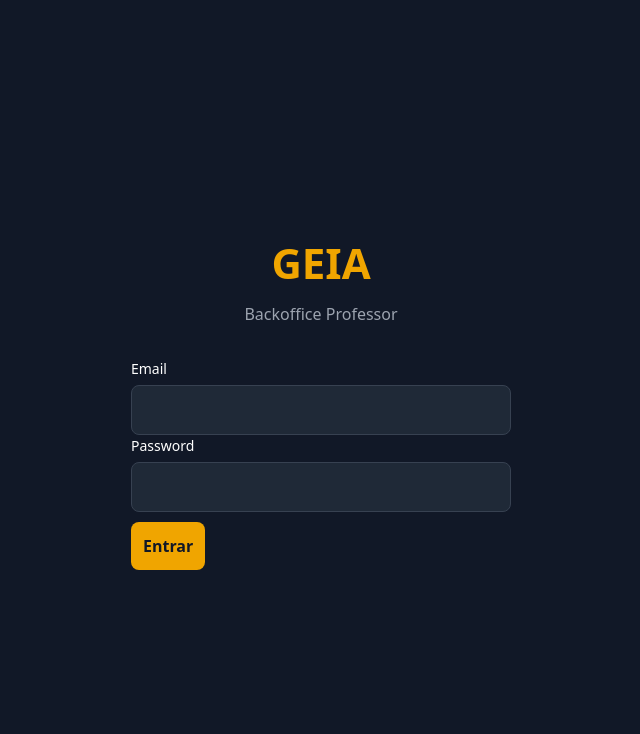
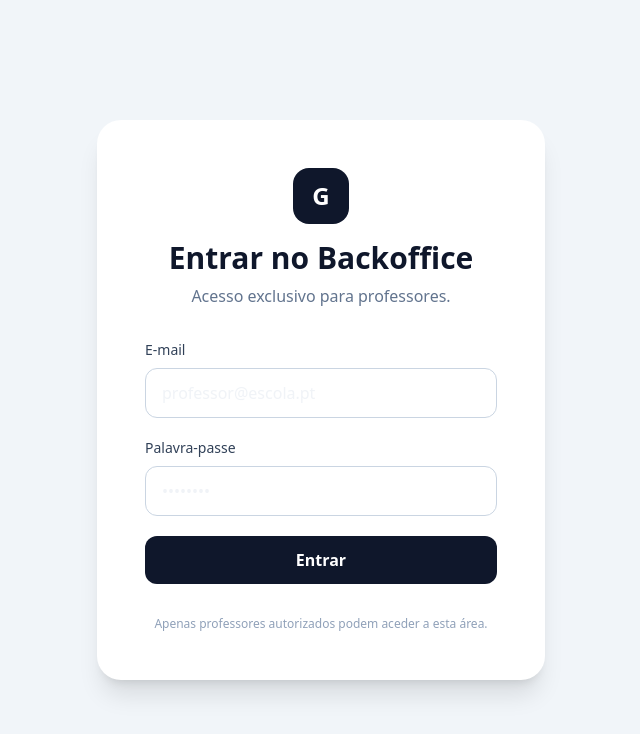
Before and after one commit to Andre2231110/GEIA, a React (Vite) app in the folder frontend/: page /backoffice in a window 1280 px wide. Shown: the top 734 px of the page, without its empty margins (319-959 px from the left). Built offline with nearby package versions, Linux system fonts and the light colour scheme.

Commit message:
Login,e v1 da dashboard

```diff
--- a/frontend/src/components/AdminLogin.jsx
+++ b/frontend/src/components/AdminLogin.jsx
@@ -3,6 +3,7 @@ import { useNavigate } from 'react-router-dom'
 import './AdminLogin.css'
 
 export default function AdminLogin() {
+
   const [username, setUsername] = useState('')
   const [password, setPassword] = useState('')
   const [error, setError] = useState('')
--- a/frontend/src/components/TeacherDashboard.jsx
+++ b/frontend/src/components/TeacherDashboard.jsx
@@ -1,69 +1,130 @@
-import './TeacherDashboard.css'
+import { useEffect, useState } from "react";
+import { useNavigate } from "react-router-dom";
 
 export default function TeacherDashboard() {
-  const teacher = JSON.parse(
-    localStorage.getItem('teacher')
-  )
+  const navigate = useNavigate();
+  const teacher = JSON.parse(localStorage.getItem("teacher"));
+
+  const [stats, setStats] = useState({
+    total_turmas: 0,
+    total_alunos: 0,
+    total_conversas: 0,
+  });
+
+  useEffect(() => {
+    if (!teacher) {
+      navigate("/backoffice");
+      return;
+    }
+
+    fetch(`http://localhost:8000/api/teacher/${teacher.id}/stats/`)
+      .then((res) => res.json())
+      .then((data) => setStats(data))
+      .catch(() => console.log("Erro ao carregar estatísticas"));
+  }, []);
+
+  function handleLogout() {
+    localStorage.removeItem("teacher");
+    navigate("/backoffice");
+  }
 
   return (
-    <div className="teacher-layout">
-
-      <aside className="teacher-sidebar">
-        <div className="teacher-logo">
-          GEIA
-        </div>
-
-        <nav className="teacher-nav">
-          <button>Dashboard</button>
-          <button>Turmas</button>
-          <button>Alunos</button>
-          <button>Assistente IA</button>
-        </nav>
-
-        <div className="teacher-user">
-          <div className="teacher-avatar">
-            {teacher?.name?.[0]?.toUpperCase()}
-          </div>
-
-          <div>
-            <div className="teacher-name">
-              {teacher?.name}
+    <div className="min-h-screen bg-slate-100 flex">
+      <aside className="w-72 bg-slate-900 text-white flex flex-col">
+        <div className="p-6 border-b border-slate-800">
+          <div className="flex items-center gap-3">
+            <div className="w-11 h-11 rounded-xl bg-amber-400 text-slate-900 flex items-center justify-center font-bold text-xl">
+              G
             </div>
-
-            <div className="teacher-role">
-              Professor
+            <div>
+              <h1 className="font-bold text-xl">GEIA</h1>
+              <p className="text-xs text-slate-400">Backoffice</p>
             </div>
           </div>
         </div>
+
+        <nav className="flex-1 p-4 space-y-2">
+          <button className="w-full text-left px-4 py-3 rounded-xl bg-slate-800 font-medium">
+            Dashboard
+          </button>
+
+          <button className="w-full text-left px-4 py-3 rounded-xl text-slate-300 hover:bg-slate-800">
+            Turmas
+          </button>
+
+          <button className="w-full text-left px-4 py-3 rounded-xl text-slate-300 hover:bg-slate-800">
+            Alunos
+          </button>
+
+          <button className="w-full text-left px-4 py-3 rounded-xl text-slate-300 hover:bg-slate-800">
+            Conversas
+          </button>
+        </nav>
+
+        <div className="p-4 border-t border-slate-800">
+          <div className="flex items-center gap-3 mb-4">
+            <div className="w-10 h-10 rounded-full bg-blue-600 flex items-center justify-center font-bold">
+              {teacher?.name?.[0]?.toUpperCase()}
+            </div>
+
+            <div className="min-w-0">
+              <p className="font-medium truncate">{teacher?.name}</p>
+              <p className="text-xs text-slate-400 truncate">{teacher?.email}</p>
+            </div>
+          </div>
+
+          <button
+            onClick={handleLogout}
+            className="w-full rounded-xl bg-slate-800 py-2 text-sm hover:bg-slate-700"
+          >
+            Sair
+          </button>
+        </div>
       </aside>
 
-      <main className="teacher-main">
+      <main className="flex-1 p-8">
+        <header className="mb-8">
+          <h2 className="text-3xl font-bold text-slate-900">
+            Dashboard
+          </h2>
+          <p className="text-slate-500 mt-1">
+            Bem-vindo, {teacher?.name}. Aqui pode acompanhar as suas turmas.
+          </p>
+        </header>
 
-        <h1>
-          Bem-vindo, {teacher?.name}
-        </h1>
-
-        <div className="teacher-cards">
-
-          <div className="teacher-card">
-            <h2>Turmas</h2>
-            <p>0</p>
+        <section className="grid grid-cols-1 md:grid-cols-3 gap-6 mb-8">
+          <div className="bg-white rounded-2xl p-6 shadow-sm border border-slate-200">
+            <p className="text-sm text-slate-500">Turmas</p>
+            <h3 className="text-4xl font-bold text-slate-900 mt-2">
+              {stats.total_turmas}
+            </h3>
           </div>
 
-          <div className="teacher-card">
-            <h2>Alunos</h2>
-            <p>0</p>
+          <div className="bg-white rounded-2xl p-6 shadow-sm border border-slate-200">
+            <p className="text-sm text-slate-500">Alunos</p>
+            <h3 className="text-4xl font-bold text-slate-900 mt-2">
+              {stats.total_alunos}
+            </h3>
           </div>
 
-          <div className="teacher-card">
-            <h2>Conversas</h2>
-            <p>0</p>
+          <div className="bg-white rounded-2xl p-6 shadow-sm border border-slate-200">
+            <p className="text-sm text-slate-500">Conversas</p>
+            <h3 className="text-4xl font-bold text-slate-900 mt-2">
+              {stats.total_conversas}
+            </h3>
           </div>
+        </section>
 
-        </div>
-
+        <section className="bg-white rounded-2xl p-6 shadow-sm border border-slate-200">
+          <h3 className="text-xl font-bold text-slate-900 mb-2">
+            Resumo das turmas
+          </h3>
+          <p className="text-slate-500">
+            Nesta primeira versão, esta área vai mostrar estatísticas gerais.
+            Depois podemos ligar aqui os dados processados da `processed_db`.
+          </p>
+        </section>
       </main>
-
     </div>
-  )
+  );
 }
--- a/frontend/src/components/TeacherLogin.css
+++ /dev/null
@@ -1,82 +0,0 @@
-.teacher-login-page {
-  min-height: 100vh;
-  background: #111827;
-
-  display: flex;
-  justify-content: center;
-  align-items: center;
-}
-
-.teacher-login-card {
-  width: 380px;
-}
-
-.teacher-login-logo {
-  text-align: center;
-  color: #f0a500;
-  font-size: 42px;
-  font-weight: 700;
-
-  margin-bottom: 8px;
-}
-
-.teacher-login-subtitle {
-  text-align: center;
-  color: #9ca3af;
-
-  margin-bottom: 32px;
-}
-
-.teacher-login-form {
-  display: flex;
-  flex-direction: column;
-  gap: 16px;
-}
-
-.teacher-field {
-  display: flex;
-  flex-direction: column;
-  gap: 6px;
-}
-
-.teacher-field label {
-  color: white;
-  font-size: 14px;
-}
-
-.teacher-field input {
-  background: #1f2937;
-
-  border: 1px solid #374151;
-  border-radius: 8px;
-
-  padding: 12px;
-
-  color: white;
-}
-
-.teacher-field input:focus {
-  outline: none;
-  border-color: #f0a500;
-}
-
-.teacher-login-btn {
-  margin-top: 10px;
-
-  border: none;
-  border-radius: 8px;
-
-  padding: 12px;
-
-  background: #f0a500;
-  color: #111827;
-
-  font-weight: 600;
-
-  cursor: pointer;
-}
-
-.teacher-error {
-  color: #ef4444;
-  font-size: 14px;
-}
--- a/frontend/src/components/TeacherLogin.jsx
+++ b/frontend/src/components/TeacherLogin.jsx
@@ -1,106 +1,114 @@
-import { useState } from 'react'
-import { useNavigate } from 'react-router-dom'
-import './TeacherLogin.css'
+import { useState } from "react";
+import { useNavigate } from "react-router-dom";
 
 export default function TeacherLogin() {
-  const navigate = useNavigate()
+  const navigate = useNavigate();
 
-  const [email, setEmail] = useState('')
-  const [password, setPassword] = useState('')
-  const [error, setError] = useState('')
-  const [loading, setLoading] = useState(false)
+  const [email, setEmail] = useState("");
+  const [password, setPassword] = useState("");
 
+  const [error, setError] = useState("");
+  const [loading, setLoading] = useState(false);
 
-  async function handleSubmit(e) {
-  e.preventDefault()
+  async function handleLogin(e) {
+    e.preventDefault();
 
-  setError('')
-  setLoading(true)
+    setError("");
+    setLoading(true);
 
     try {
-    const response = await fetch(
-      'http://localhost:8000/api/teacher/login/',
-      {
-        method: 'POST',
+      const res = await fetch("/api/teacher/login/", {
+        method: "POST",
         headers: {
-          'Content-Type': 'application/json',
+          "Content-Type": "application/json",
         },
-        body: JSON.stringify({
-          email,
-          password,
-        }),
+        body: JSON.stringify({ email, password }),
+      });
+
+      const data = await res.json();
+
+      if (res.ok) {
+        localStorage.setItem("teacher", JSON.stringify(data));
+        navigate("/backoffice/dashboard");
+      } else {
+        setError(data.error || "Credenciais inválidas.");
       }
-    )
-
-    const data = await response.json()
-
-    if (!response.ok) {
-      throw new Error(
-        data.error || 'Erro ao autenticar.'
-      )
-    }
-
-    localStorage.setItem(
-      'teacher',
-      JSON.stringify(data)
-    )
-
-    navigate('/backoffice/dashboard')
-  } catch (err) {
-    setError(err.message)
+    } catch {
+      setError("Erro ao conectar ao servidor.");
     } finally {
-    setLoading(false)
+      setLoading(false);
     }
   }
 
   return (
-  <div className="teacher-login-page">
-  <div className="teacher-login-card">
+    <div className="min-h-screen bg-slate-100 flex items-center justify-center px-6">
+      <div className="w-full max-w-md bg-white rounded-3xl shadow-xl overflow-hidden">
+        <div className="p-10 md:p-12">
+          <div className="mb-8 text-center">
+            <div className="mx-auto mb-4 w-14 h-14 rounded-2xl bg-slate-900 text-white flex items-center justify-center font-bold text-2xl">
+              G
+            </div>
 
-    <h1 className="teacher-login-logo">
-      GEIA
-    </h1>
+            <h2 className="text-3xl font-bold text-slate-900">
+              Entrar no Backoffice
+            </h2>
 
-    <p className="teacher-login-subtitle">
-      Backoffice Professor
+            <p className="text-slate-500 mt-2">
+              Acesso exclusivo para professores.
             </p>
+          </div>
 
-    <form onSubmit={handleSubmit}>
-      <div className="teacher-field">
-        <label>Email</label>
+          <form onSubmit={handleLogin} className="space-y-5">
+            <div>
+              <label className="block text-sm font-medium text-slate-700 mb-2">
+                E-mail
+              </label>
 
               <input
                 type="email"
+                placeholder="professor@escola.pt"
                 value={email}
                 onChange={(e) => setEmail(e.target.value)}
+                className="w-full rounded-xl border border-slate-300 px-4 py-3 outline-none focus:ring-2 focus:ring-slate-900 focus:border-slate-900"
+                required
               />
             </div>
 
-      <div className="teacher-field">
-        <label>Password</label>
+            <div>
+              <label className="block text-sm font-medium text-slate-700 mb-2">
+                Palavra-passe
+              </label>
 
               <input
                 type="password"
+                placeholder="••••••••"
                 value={password}
                 onChange={(e) => setPassword(e.target.value)}
+                className="w-full rounded-xl border border-slate-300 px-4 py-3 outline-none focus:ring-2 focus:ring-slate-900 focus:border-slate-900"
+                required
               />
             </div>
 
             {error && (
-        <p className="teacher-error">
+              <div className="rounded-xl bg-red-50 border border-red-200 px-4 py-3 text-sm text-red-700">
                 {error}
-        </p>
+              </div>
             )}
 
             <button
-        className="teacher-login-btn"
               type="submit"
+              disabled={loading}
+              className="w-full rounded-xl bg-slate-900 text-white py-3 font-semibold hover:bg-slate-800 transition disabled:opacity-60 disabled:cursor-not-allowed"
             >
-        Entrar
+              {loading ? "A entrar..." : "Entrar"}
             </button>
           </form>
 
+          <p className="text-xs text-slate-400 text-center mt-8">
+            Apenas professores autorizados podem aceder a esta área.
+          </p>
         </div>
       </div>
-)
+    </div>
+  );
 }
```
Also changed, not shown: frontend/src/components/TeacherDashboard.css (deleted, +0 -108 lines). Lines whose indentation alone changed are shown as unchanged.
